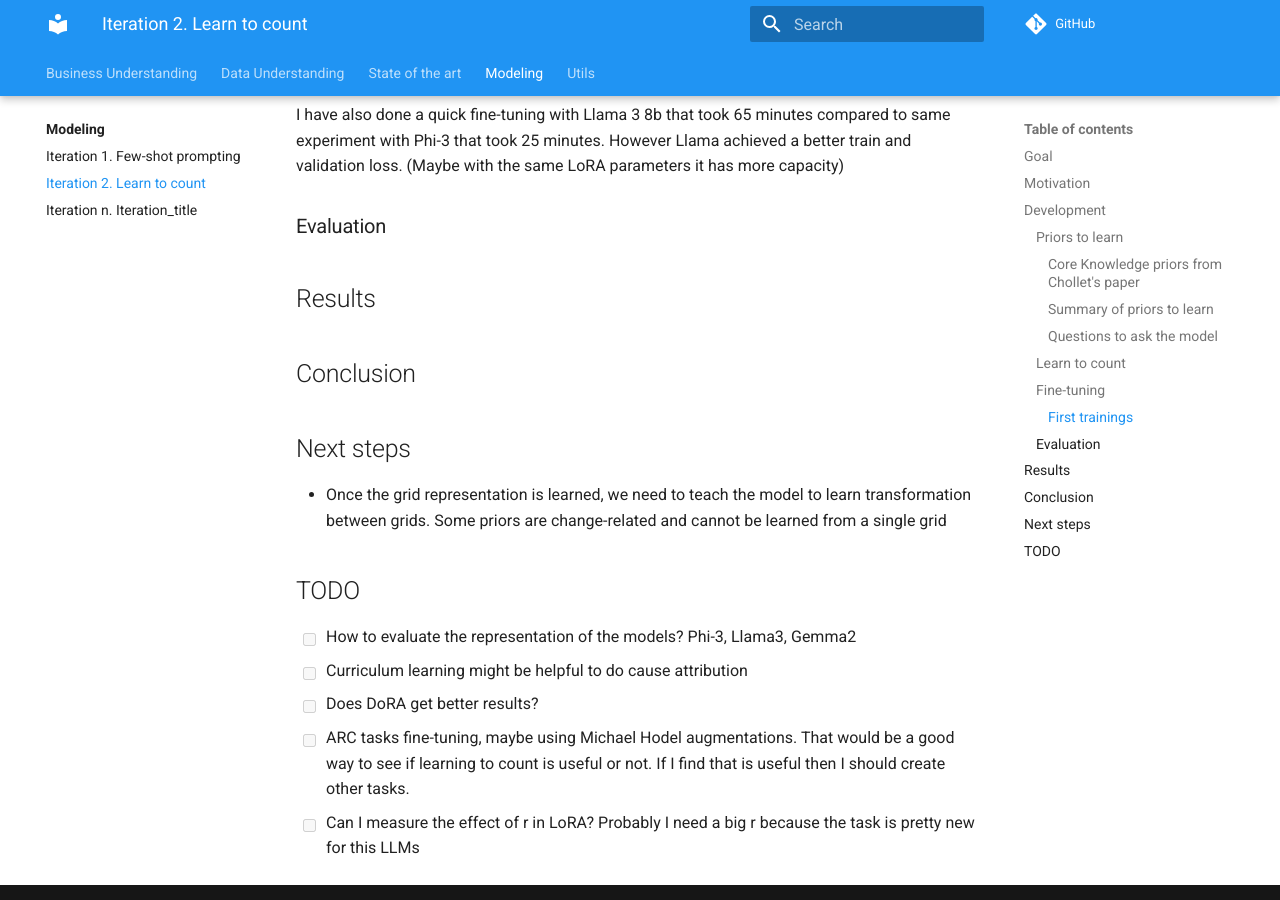
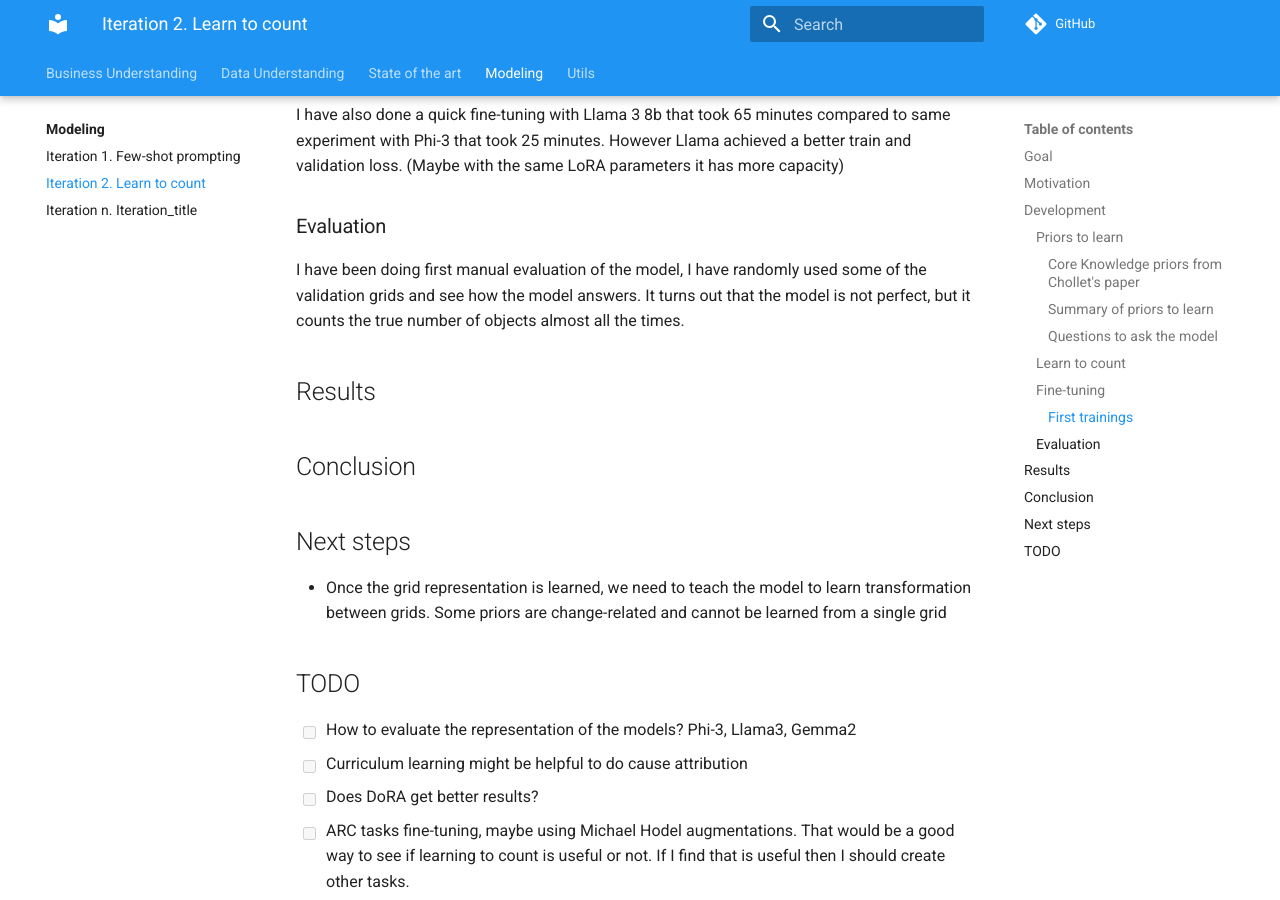
Before and after one commit to zhengjunyao-work/arc24, an MkDocs documentation site: the page built from docs/modeling/Iteration_02_learn_to_count.md, in a window 1280 px wide and 900 px high, scrolled down 4563 px. Built offline with MkDocs 1.6.1 and Material for MkDocs 9.7.7, drawn with Linux system fonts in a browser that asks for light colours; comment, search, counter and statistics services are not loaded.

```diff
--- a/docs/modeling/Iteration_02_learn_to_count.md
+++ b/docs/modeling/Iteration_02_learn_to_count.md
@@ -143,6 +143,10 @@
 
 ### Evaluation
 
+I have been doing first manual evaluation of the model, I have randomly used some of the validation grids
+and see how the model answers. It turns out that the model is not perfect, but it counts the true
+number of objects almost all the times.
+
 ## Results
 
 ## Conclusion
```
Also changed, not shown: 1 other file.
